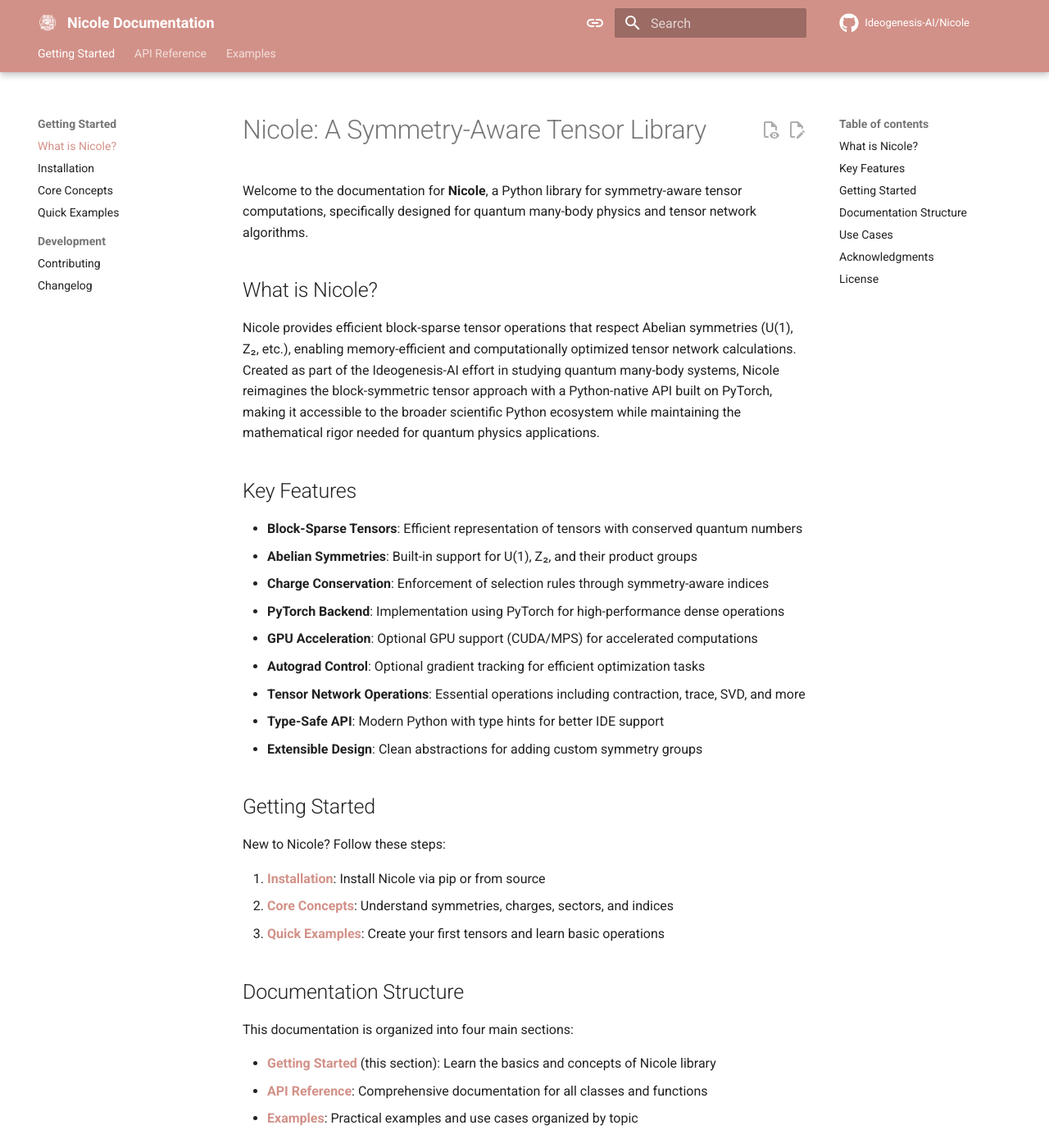
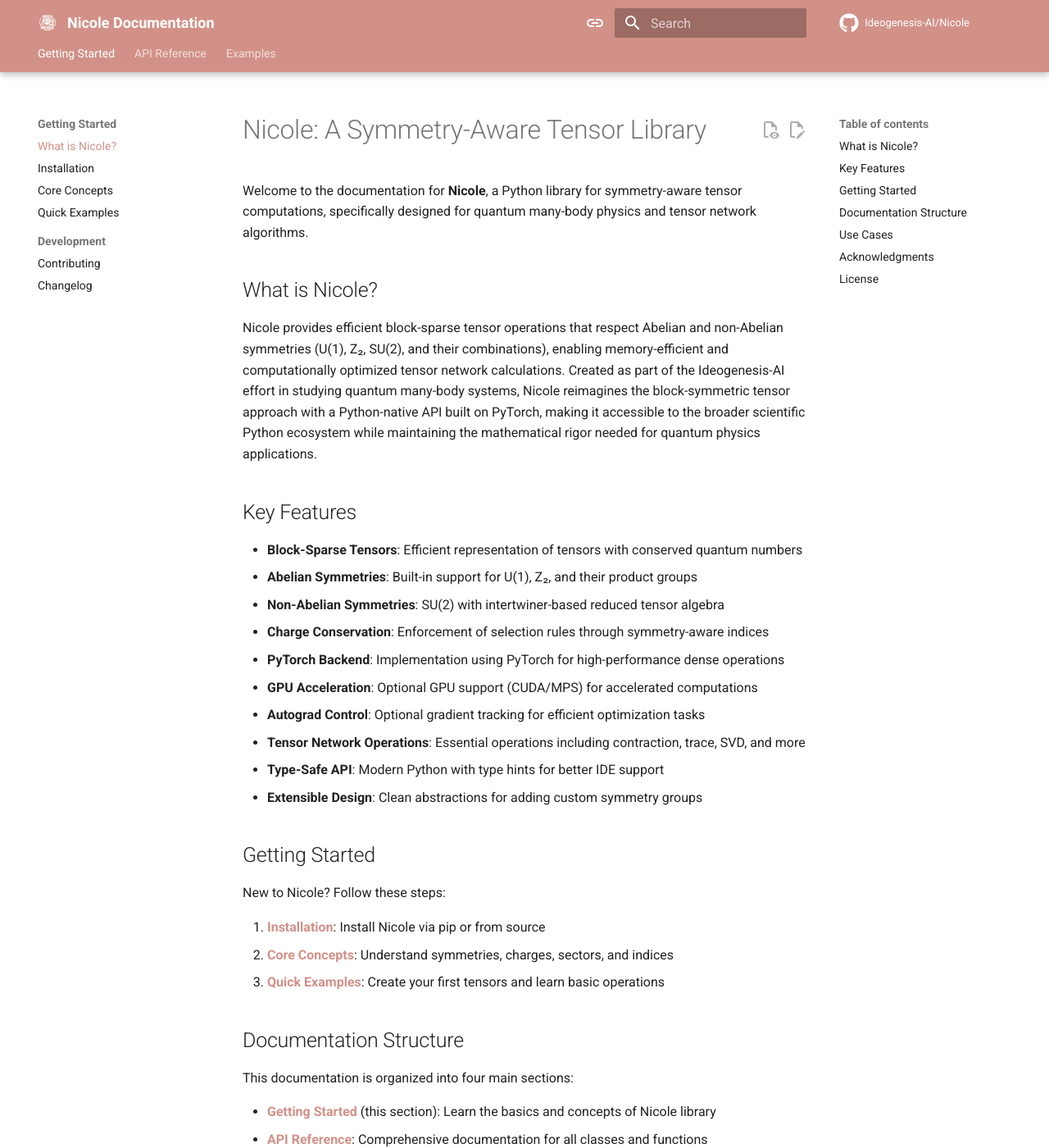
Before and after one commit to Ideogenesis-AI/Nicole, an MkDocs documentation site: the page built from docs/getting-started/what-is-nicole.md, in a window 1280 px wide and 1400 px high. Shown: the whole window at 82% size. Built offline with MkDocs 1.6.1 and Material for MkDocs 9.7.7, drawn with Linux system fonts in a browser that asks for light colours; comment, search, counter and statistics services are not loaded; the version menu is left out; some of the changed text lies outside the part shown.

Commit message:
Enhance introduction to include support for non-Abelian symmetries
This commit updates the documentation for the Nicole library to reflect the addition of non-Abelian symmetries, specifically SU(2), alongside existing Abelian symmetries. Key sections have been revised to clarify the library's capabilities in handling both types of symmetries, improving the overall accuracy and comprehensiveness of the documentation.

```diff
--- a/docs/getting-started/what-is-nicole.md
+++ b/docs/getting-started/what-is-nicole.md
@@ -4,12 +4,13 @@
 
 ## What is Nicole?
 
-Nicole provides efficient block-sparse tensor operations that respect Abelian symmetries (U(1), Z₂, etc.), enabling memory-efficient and computationally optimized tensor network calculations. Created as part of the Ideogenesis-AI effort in studying quantum many-body systems, Nicole reimagines the block-symmetric tensor approach with a Python-native API built on PyTorch, making it accessible to the broader scientific Python ecosystem while maintaining the mathematical rigor needed for quantum physics applications.
+Nicole provides efficient block-sparse tensor operations that respect Abelian and non-Abelian symmetries (U(1), Z₂, SU(2), and their combinations), enabling memory-efficient and computationally optimized tensor network calculations. Created as part of the Ideogenesis-AI effort in studying quantum many-body systems, Nicole reimagines the block-symmetric tensor approach with a Python-native API built on PyTorch, making it accessible to the broader scientific Python ecosystem while maintaining the mathematical rigor needed for quantum physics applications.
 
 ## Key Features
 
 - **Block-Sparse Tensors**: Efficient representation of tensors with conserved quantum numbers
 - **Abelian Symmetries**: Built-in support for U(1), Z₂, and their product groups
+- **Non-Abelian Symmetries**: SU(2) with intertwiner-based reduced tensor algebra
 - **Charge Conservation**: Enforcement of selection rules through symmetry-aware indices
 - **PyTorch Backend**: Implementation using PyTorch for high-performance dense operations
 - **GPU Acceleration**: Optional GPU support (CUDA/MPS) for accelerated computations
@@ -45,7 +46,7 @@
 
 ## Acknowledgments
 
-Nicole is inspired by the [QSpace](https://bitbucket.org/qspace4u/) tensor library developed for MATLAB. While QSpace excels in complex symmetries (e.g. SU(N), Sp(N), SO(N)) with a C++ backend, Nicole focuses on providing a Python implementation for Abelian symmetries (SU(2) or more will come as a plugin) with an emphasis on clarity, extensibility, and integration with the scientific Python ecosystem.
+Nicole is inspired by the [QSpace](https://bitbucket.org/qspace4u/) tensor library developed for MATLAB. While QSpace excels in complex symmetries (e.g. SU(N), Sp(N), SO(N)) with a C++ backend, Nicole focuses on providing a Python implementation for Abelian and SU(2) non-Abelian symmetries, with an emphasis on clarity, extensibility, and integration with the scientific Python ecosystem.
 
 ## License
 
```
